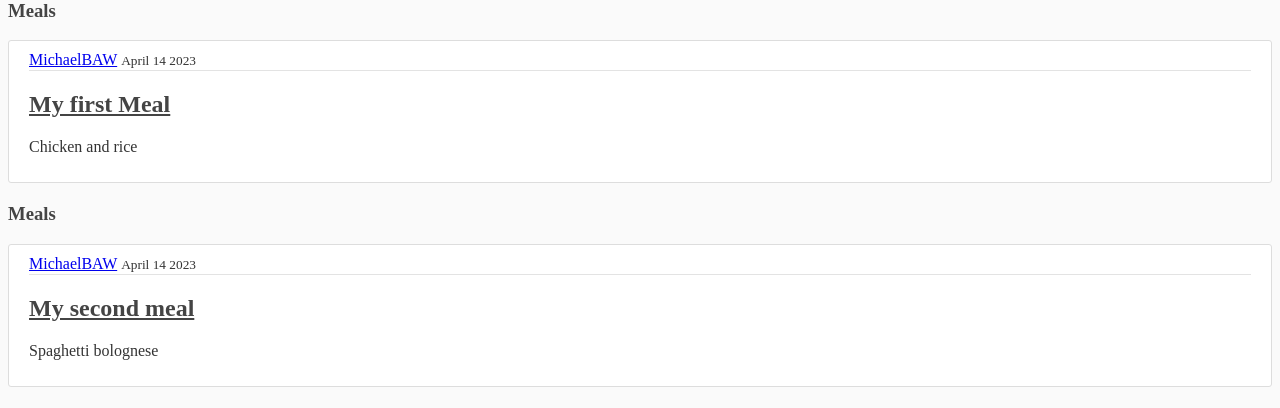
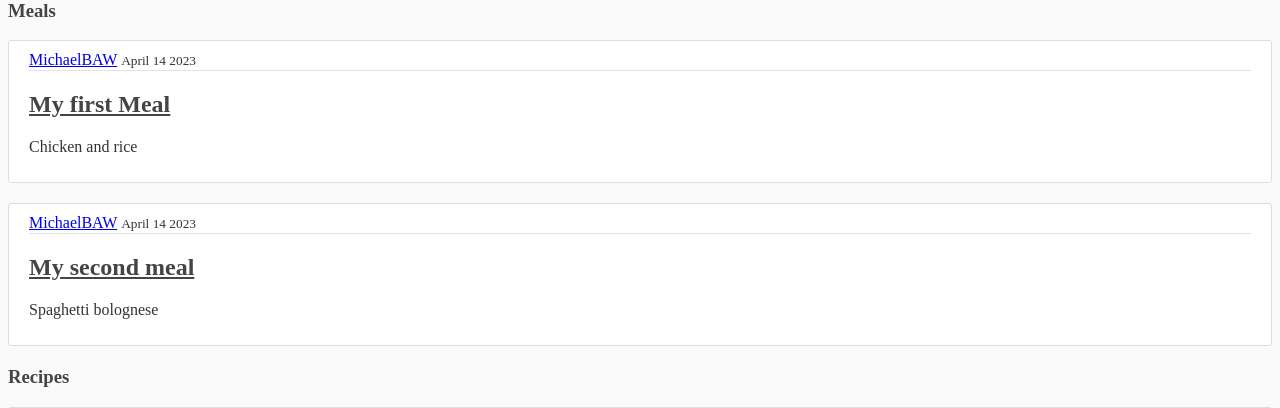
Before and after one commit to Mike-The-Knight/WebAppCW, a Django app: page / in a window 1280 px wide. Shown: the part 248-656 px from the top of the page. Run offline with Django 4.2, Linux system fonts and the light colour scheme; data comes from the database, SQL or seed files in the repository.

Commit message:
fixed repeating titles in the homepage

```diff
--- a/project/templates/website/home.html
+++ b/project/templates/website/home.html
@@ -4,8 +4,8 @@
 
     <h2>User Feed</h2>
 
+    <h3>Meals</h3>
     {% for meal in meals %}
-        <h3>Meals</h3>
         <article class="media content-section">
             <div class="media-body">
                 <div class="article-metadata">
@@ -18,8 +18,9 @@
             </div>
         </article>
     {% endfor %}
+
+    <h3>Recipes</h3>
     {% for recipe in recipes %}
-        <h3>Recipes</h3>
         <article class="media content-section">
             <div class="media-body">
                 <div class="article-metadata">
```
